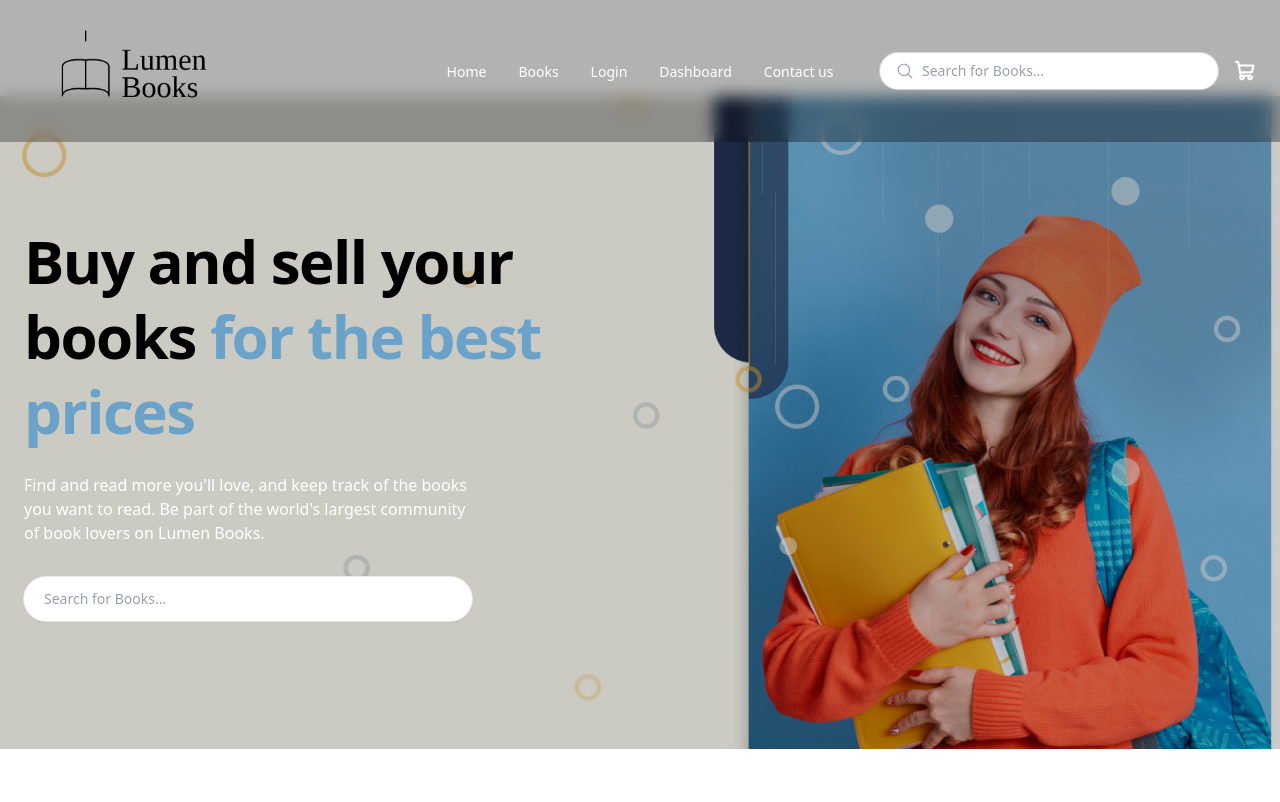
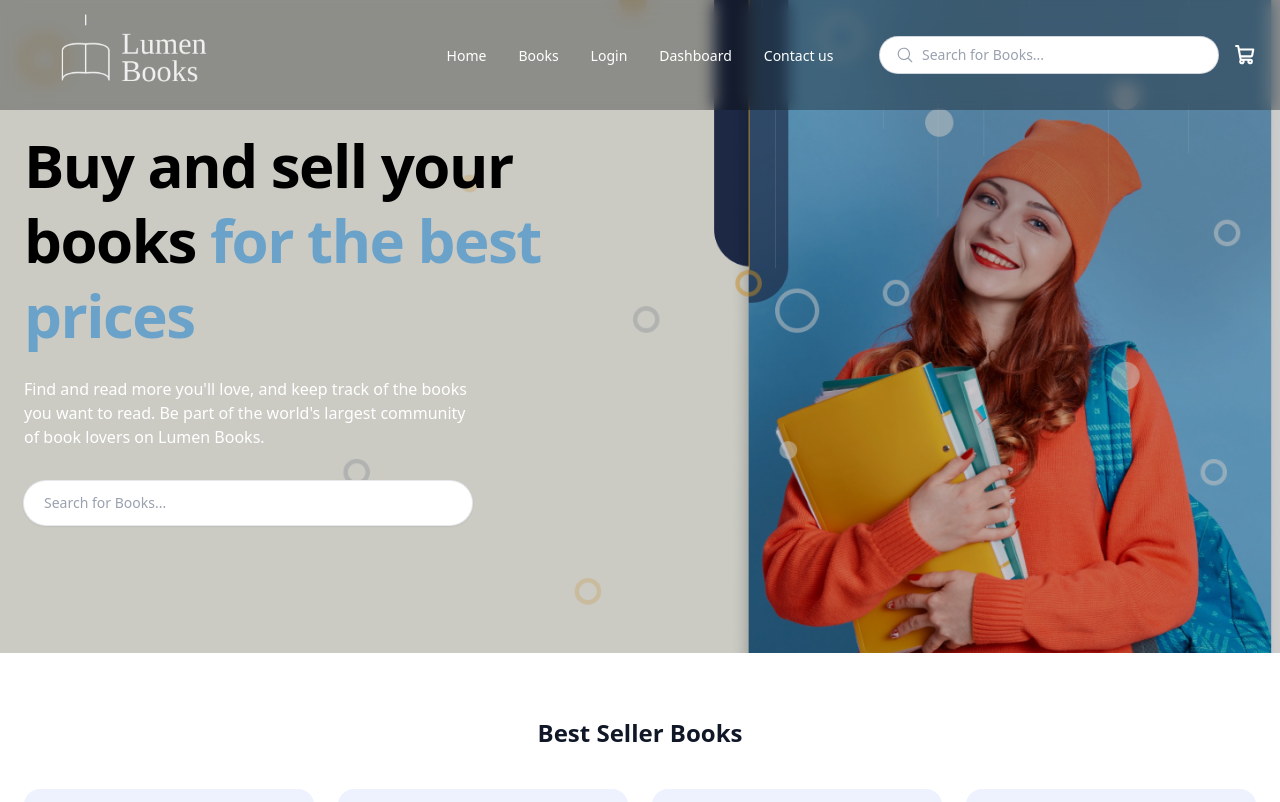
Before and after one commit to johndakshak/lumenBooks, a Next.js app: page / in a window 1280 px wide. Shown: the top 802 px of the page. Built offline with nearby package versions, Linux system fonts and the light colour scheme.

Commit message:
fix: Reduce padding in Navbar

```diff
--- a/app/components/Navbar.tsx
+++ b/app/components/Navbar.tsx
@@ -12,11 +12,11 @@ type NavbarProps = {
 export default function Navbar({ variant = "public", sellerName = "Seller" }: NavbarProps) {
   return (
     <header className="fixed left-0 right-0 top-0 z-10 w-full bg-black/30 backdrop-blur-sm">
-      <nav className="mx-auto grid max-w-7xl grid-cols-3 items-center px-6 py-4">
+      <nav className="mx-auto grid max-w-7xl grid-cols-3 items-center px-6 ">
         <div>
           <Link href="/">
             <Image
-              src="/images/lumen_books_logo_black.png"
+              src="/images/lumen_books_logo_v2c.png"
               alt="Lumen Books logo"
               width={250}
               height={60}
--- a/app/components/home/HomeView.tsx
+++ b/app/components/home/HomeView.tsx
@@ -10,7 +10,7 @@ export default function HomeView (){
     return (
         <>
             <Navbar />
-                <main className="pt-24">
+                <main className="">
                     <Hero />
                     <BestSellers />
                     <FindFavorite />
```
